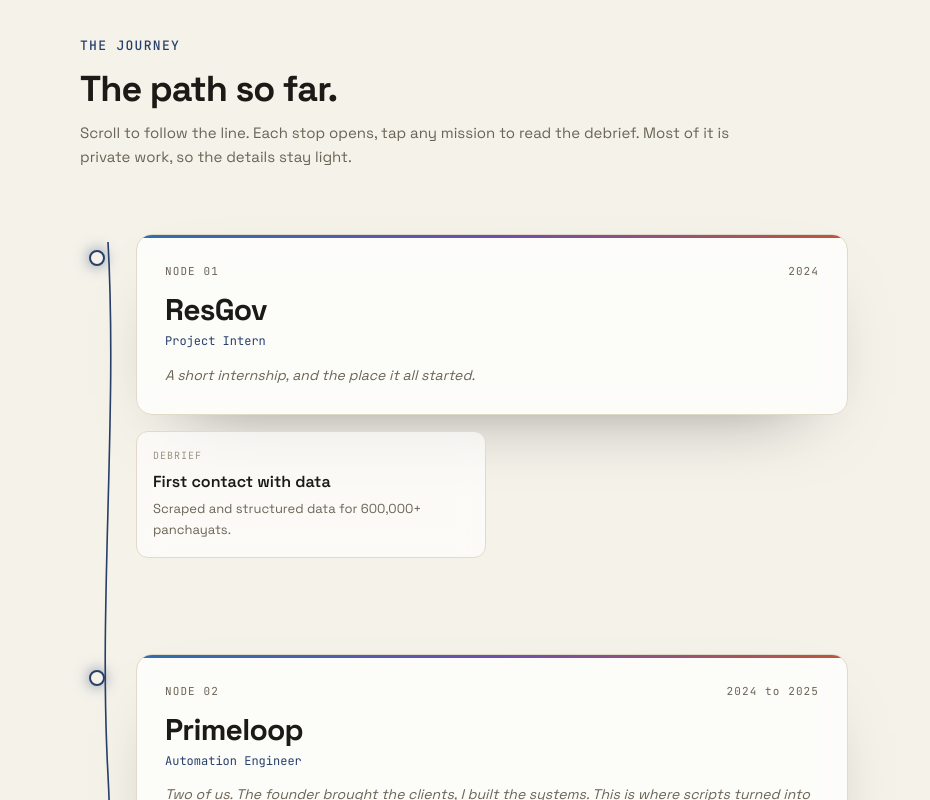
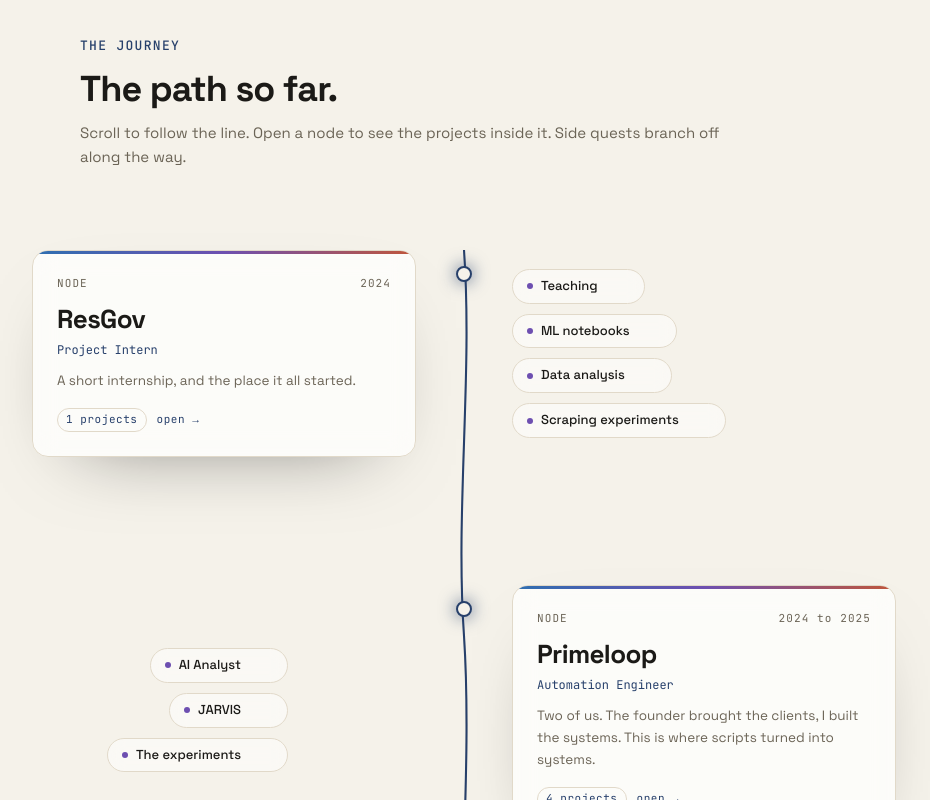
Before and after one commit to AyanDas2000/portfolio, a React (Vite) app: page / in a window 1280 px wide. Shown: the part 1160-1960 px from the top of the page, without its empty margins (176-1106 px from the left). Built offline with nearby package versions, Linux system fonts and the light colour scheme.

Commit message:
Journey v2: compact nodes open folder window (missions inside + back), side-quest branches on the margins, bidirectional reveals, thicker spine/head, remove standalone side quests

```diff
--- a/src/App.tsx
+++ b/src/App.tsx
@@ -7,7 +7,6 @@
 import { Journey } from './components/Journey'
 import { Craft } from './components/Craft'
 import { Stack } from './components/Stack'
-import { SideQuests } from './components/SideQuests'
 import { About } from './components/About'
 import { Contact } from './components/Contact'
 import { consoleLines, nav } from './data'
@@ -67,7 +66,6 @@
         <Journey />
         <Craft />
         <Stack />
-        <SideQuests />
         <About />
         <Contact />
       </main>
--- a/src/components/Journey.tsx
+++ b/src/components/Journey.tsx
@@ -1,82 +1,91 @@
 import { useRef, useState } from 'react'
 import { motion, useScroll, useTransform } from 'motion/react'
-import { journey, type Mission, type Stop } from '../data'
-import { Modal } from './Modal'
+import { journey, branchesByStop, type Branch, type Stop } from '../data'
+import { Modal, type ModalData } from './Modal'
+import { cn } from '../lib'
 import { Glass, LiveDot, Section, SectionHead } from './ui'
 
 const EASE: [number, number, number, number] = [0.22, 1, 0.36, 1]
-const SPINE = 'M20 0 C 32 130, 8 270, 20 400 C 32 540, 8 700, 20 840 C 27 920, 15 968, 20 1000'
+const SPINE = 'M20 0 C 31 130, 9 270, 20 400 C 31 540, 9 700, 20 840 C 27 920, 15 968, 20 1000'
+const VIEW = { once: false, margin: '-10%' } as const
 
-function MissionTile({ m, onOpen, i }: { m: Mission; onOpen: (m: Mission) => void; i: number }) {
+function NodeCard({ stop, onOpen }: { stop: Stop; onOpen: (s: Stop) => void }) {
   return (
     <motion.button
-      initial={{ opacity: 0, y: 22 }}
-      whileInView={{ opacity: 1, y: 0 }}
-      viewport={{ once: true, margin: '-8%' }}
-      transition={{ duration: 0.55, delay: i * 0.08, ease: EASE }}
-      onClick={() => onOpen(m)}
+      initial={{ opacity: 0, y: 30, scale: 0.97 }}
+      whileInView={{ opacity: 1, y: 0, scale: 1 }}
+      viewport={VIEW}
+      transition={{ duration: 0.7, ease: EASE }}
+      onClick={() => onOpen(stop)}
       aria-haspopup="dialog"
-      className="group w-full rounded-xl border p-4 text-left backdrop-blur-md transition-all duration-300 hover:-translate-y-1"
-      style={{
-        borderColor: 'var(--line)',
-        background: 'color-mix(in srgb, var(--surface) 62%, transparent)',
-      }}
+      className="group w-full max-w-sm text-left"
     >
-      <div className="flex items-center gap-2 font-mono text-[10px] tracking-widest" style={{ color: 'var(--faint)' }}>
-        {m.status === 'LIVE' ? <LiveDot /> : <span>DEBRIEF</span>}
-        <span className="ml-auto opacity-0 transition-opacity group-hover:opacity-100" style={{ color: 'var(--accent)' }}>
-          open →
-        </span>
-      </div>
-      <h4 className="mt-2 text-base font-semibold leading-tight" style={{ color: 'var(--text)' }}>
-        {m.title}
-      </h4>
-      <p className="mt-1.5 text-[13px] leading-relaxed" style={{ color: 'var(--muted)' }}>
-        {m.highlight}
-      </p>
+      <Glass bar glow={stop.current} className="p-5 sm:p-6">
+        <div className="flex items-center justify-between font-mono text-[11px] tracking-widest" style={{ color: 'var(--muted)' }}>
+          {stop.current ? <LiveDot /> : <span>NODE</span>}
+          <span>{stop.when}</span>
+        </div>
+        <h3 className="mt-2.5 text-2xl font-bold tracking-tight sm:text-[26px]" style={{ color: 'var(--text)' }}>
+          {stop.org}
+        </h3>
+        <p className="mt-1 font-mono text-[12px]" style={{ color: 'var(--accent)' }}>{stop.role}</p>
+        <p className="mt-2.5 text-[13.5px] leading-relaxed" style={{ color: 'var(--muted)' }}>{stop.blurb}</p>
+        <div className="mt-4 inline-flex items-center gap-2.5 font-mono text-[11px] tracking-wider" style={{ color: 'var(--accent)' }}>
+          <span className="rounded-full border px-2 py-0.5" style={{ borderColor: 'var(--line)' }}>{stop.missions.length} projects</span>
+          <span className="transition-transform group-hover:translate-x-1">open →</span>
+        </div>
+      </Glass>
     </motion.button>
   )
 }
 
-function StopBlock({ stop, index, onOpen }: { stop: Stop; index: number; onOpen: (m: Mission) => void }) {
+function BranchChip({ b, onOpen, i }: { b: Branch; onOpen: (b: Branch) => void; i: number }) {
   return (
-    <div className="relative">
-      {/* anchor dot on the spine */}
+    <motion.button
+      initial={{ opacity: 0, y: 16 }}
+      whileInView={{ opacity: 1, y: 0 }}
+      viewport={VIEW}
+      transition={{ duration: 0.5, delay: i * 0.06, ease: EASE }}
+      onClick={() => onOpen(b)}
+      className="group inline-flex items-center gap-2 rounded-full border px-3.5 py-1.5 backdrop-blur-sm transition-transform hover:-translate-y-0.5"
+      style={{ borderColor: 'var(--line)', background: 'color-mix(in srgb, var(--surface) 52%, transparent)' }}
+    >
+      <span className="h-1.5 w-1.5 rounded-full" style={{ background: 'var(--c2)' }} />
+      <span className="text-[13px] font-medium" style={{ color: 'var(--text)' }}>{b.title}</span>
+      <span className="font-mono text-[10px] opacity-0 transition-opacity group-hover:opacity-100" style={{ color: 'var(--accent)' }}>open</span>
+    </motion.button>
+  )
+}
+
+function StopRow({
+  stop, side, onOpenStop, onOpenBranch,
+}: {
+  stop: Stop
+  side: 'left' | 'right'
+  onOpenStop: (s: Stop) => void
+  onOpenBranch: (b: Branch) => void
+}) {
+  const branches = branchesByStop[stop.id] ?? []
+  const nodeCol = side === 'left' ? 'md:order-1 md:justify-end' : 'md:order-2 md:justify-start'
+  const brCol = side === 'left' ? 'md:order-2 md:items-start' : 'md:order-1 md:items-end'
+
+  return (
+    <div className="relative grid items-center gap-8 md:grid-cols-2 md:gap-24">
+      {/* anchor on the spine */}
       <motion.span
-        initial={{ scale: 0.4, opacity: 0 }}
+        initial={{ scale: 0.3, opacity: 0 }}
         whileInView={{ scale: 1, opacity: 1 }}
-        viewport={{ once: true, margin: '-20%' }}
+        viewport={VIEW}
         transition={{ duration: 0.5, ease: EASE }}
-        className="absolute -left-[31px] top-4 h-4 w-4 rounded-full border-2 sm:-left-[47px]"
-        style={{ borderColor: 'var(--accent)', background: 'var(--bg)', boxShadow: '0 0 14px 1px color-mix(in srgb, var(--accent) 50%, transparent)' }}
+        className="absolute left-1/2 top-4 hidden h-4 w-4 -translate-x-1/2 rounded-full border-2 md:block"
+        style={{ borderColor: 'var(--accent)', background: 'var(--bg)', boxShadow: '0 0 16px 2px color-mix(in srgb, var(--accent) 55%, transparent)' }}
       />
-
-      <motion.div
-        initial={{ opacity: 0, y: 34, scale: 0.97 }}
-        whileInView={{ opacity: 1, y: 0, scale: 1 }}
-        viewport={{ once: true, margin: '-14%' }}
-        transition={{ duration: 0.75, ease: EASE }}
-      >
-        <Glass bar glow={stop.current} className="p-6 sm:p-7">
-          <div className="flex items-center justify-between font-mono text-[11px] tracking-widest" style={{ color: 'var(--muted)' }}>
-            {stop.current ? <LiveDot /> : <span>NODE 0{index + 1}</span>}
-            <span>{stop.when}</span>
-          </div>
-          <h3 className="mt-3 text-2xl font-bold tracking-tight sm:text-3xl" style={{ color: 'var(--text)' }}>
-            {stop.org}
-          </h3>
-          <p className="mt-1 font-mono text-[12px]" style={{ color: 'var(--accent)' }}>
-            {stop.role}
-          </p>
-          <p className="mt-3 text-[14px] italic leading-relaxed" style={{ color: 'var(--muted)' }}>
-            {stop.blurb}
-          </p>
-        </Glass>
-      </motion.div>
-
-      <div className="mt-4 grid gap-3 sm:grid-cols-2">
-        {stop.missions.map((m, i) => (
-          <MissionTile key={m.id} m={m} onOpen={onOpen} i={i} />
+      <div className={cn('flex justify-center', nodeCol)}>
+        <NodeCard stop={stop} onOpen={onOpenStop} />
+      </div>
+      <div className={cn('flex flex-wrap justify-center gap-2.5 md:max-w-xs md:flex-col md:flex-nowrap', brCol)}>
+        {branches.map((b, i) => (
+          <BranchChip key={b.id} b={b} onOpen={onOpenBranch} i={i} />
         ))}
       </div>
     </div>
@@ -84,9 +93,9 @@
 }
 
 export function Journey() {
-  const [active, setActive] = useState<Mission | null>(null)
+  const [modal, setModal] = useState<ModalData | null>(null)
   const track = useRef<HTMLDivElement>(null)
-  const { scrollYProgress } = useScroll({ target: track, offset: ['start 0.75', 'end 0.6'] })
+  const { scrollYProgress } = useScroll({ target: track, offset: ['start 0.8', 'end 0.55'] })
   const headTop = useTransform(scrollYProgress, [0, 1], ['0%', '100%'])
   const headOpacity = useTransform(scrollYProgress, [0, 0.02, 0.98, 1], [0, 1, 1, 0])
 
@@ -96,44 +105,33 @@
         <SectionHead
           eyebrow="THE JOURNEY"
           title="The path so far."
-          intro="Scroll to follow the line. Each stop opens, tap any mission to read the debrief. Most of it is private work, so the details stay light."
+          intro="Scroll to follow the line. Open a node to see the projects inside it. Side quests branch off along the way."
         />
       </div>
 
-      <div ref={track} className="relative mx-auto mt-16 max-w-3xl pl-10 sm:pl-14">
-        {/* the chakra spine, draws as you scroll */}
-        <svg className="absolute left-3 top-2 h-[calc(100%-1rem)] w-8" viewBox="0 0 40 1000" preserveAspectRatio="none" aria-hidden>
-          <path d={SPINE} fill="none" stroke="var(--line)" strokeWidth="1.4" />
-          <motion.path
-            d={SPINE}
-            fill="none"
-            stroke="var(--accent)"
-            strokeWidth="2"
-            strokeLinecap="round"
-            style={{ pathLength: scrollYProgress }}
-          />
+      <div ref={track} className="relative mx-auto mt-20 max-w-5xl px-4">
+        <svg className="pointer-events-none absolute left-1/2 top-0 hidden h-full w-8 -translate-x-1/2 md:block" viewBox="0 0 40 1000" preserveAspectRatio="none" aria-hidden>
+          <path d={SPINE} fill="none" stroke="var(--line)" strokeWidth="2" />
+          <motion.path d={SPINE} fill="none" stroke="var(--accent)" strokeWidth="2.6" strokeLinecap="round" style={{ pathLength: scrollYProgress }} />
         </svg>
-
-        {/* glowing head that travels the line */}
-        <motion.div
-          style={{ top: headTop, opacity: headOpacity }}
-          className="absolute left-3 z-10 -translate-x-1/2 -translate-y-1/2"
-          aria-hidden
-        >
-          <span
-            className="block h-3 w-3 rounded-full"
-            style={{ background: 'var(--core)', boxShadow: '0 0 16px 4px color-mix(in srgb, var(--accent) 70%, transparent)' }}
-          />
+        <motion.div style={{ top: headTop, opacity: headOpacity }} className="absolute left-1/2 z-10 hidden -translate-x-1/2 -translate-y-1/2 md:block" aria-hidden>
+          <span className="block h-3.5 w-3.5 rounded-full" style={{ background: 'var(--core)', boxShadow: '0 0 20px 5px color-mix(in srgb, var(--accent) 75%, transparent)' }} />
         </motion.div>
 
-        <div className="space-y-16 sm:space-y-24">
+        <div className="space-y-24 sm:space-y-32">
           {journey.map((stop, i) => (
-            <StopBlock key={stop.id} stop={stop} index={i} onOpen={setActive} />
+            <StopRow
+              key={stop.id}
+              stop={stop}
+              side={i % 2 === 0 ? 'left' : 'right'}
+              onOpenStop={(s) => setModal({ kind: 'stop', stop: s })}
+              onOpenBranch={(b) => setModal({ kind: 'item', title: b.title, body: b.body, tech: b.tech })}
+            />
           ))}
         </div>
       </div>
 
-      <Modal mission={active} onClose={() => setActive(null)} />
+      <Modal data={modal} onClose={() => setModal(null)} />
     </Section>
   )
 }
--- a/src/components/Modal.tsx
+++ b/src/components/Modal.tsx
@@ -1,32 +1,43 @@
-import { useEffect, useRef } from 'react'
+import { useEffect, useState } from 'react'
 import { AnimatePresence, motion } from 'motion/react'
-import type { Mission } from '../data'
+import type { Mission, Stop } from '../data'
 import { Chip, LiveDot, accentVar } from './ui'
 
-export function Modal({ mission, onClose }: { mission: Mission | null; onClose: () => void }) {
-  const closeRef = useRef<HTMLButtonElement>(null)
-  const lastFocused = useRef<HTMLElement | null>(null)
+export type ModalData =
+  | { kind: 'stop'; stop: Stop }
+  | { kind: 'item'; title: string; body: string; tech?: string[] }
+
+function IconBtn({ onClick, label, children }: { onClick: () => void; label: string; children: React.ReactNode }) {
+  return (
+    <button onClick={onClick} aria-label={label} className="transition-opacity hover:opacity-70" style={{ color: 'var(--muted)' }}>
+      {children}
+    </button>
+  )
+}
+
+export function Modal({ data, onClose }: { data: ModalData | null; onClose: () => void }) {
+  const [sel, setSel] = useState<Mission | null>(null)
 
   useEffect(() => {
-    if (!mission) return
-    lastFocused.current = document.activeElement as HTMLElement
+    setSel(null)
+  }, [data])
+
+  useEffect(() => {
+    if (!data) return
     const onKey = (e: KeyboardEvent) => {
-      if (e.key === 'Escape') onClose()
+      if (e.key === 'Escape') sel ? setSel(null) : onClose()
     }
     document.addEventListener('keydown', onKey)
     document.body.style.overflow = 'hidden'
-    const t = window.setTimeout(() => closeRef.current?.focus(), 30)
     return () => {
       document.removeEventListener('keydown', onKey)
       document.body.style.overflow = ''
-      window.clearTimeout(t)
-      lastFocused.current?.focus?.()
     }
-  }, [mission, onClose])
+  }, [data, sel, onClose])
 
   return (
     <AnimatePresence>
-      {mission && (
+      {data && (
         <motion.div
           className="fixed inset-0 z-[80] flex items-center justify-center p-4"
           initial={{ opacity: 0 }}
@@ -39,63 +50,83 @@
           <motion.div
             role="dialog"
             aria-modal="true"
-            aria-labelledby="modal-title"
             initial={{ opacity: 0, scale: 0.95, y: 14 }}
             animate={{ opacity: 1, scale: 1, y: 0 }}
             exit={{ opacity: 0, scale: 0.97, y: 8 }}
-            transition={{ duration: 0.22, ease: [0.22, 1, 0.36, 1] }}
+            transition={{ duration: 0.24, ease: [0.22, 1, 0.36, 1] }}
             onClick={(e) => e.stopPropagation()}
-            className="relative z-10 w-full max-w-lg overflow-hidden rounded-2xl border backdrop-blur-md"
+            className="relative z-10 w-full max-w-xl overflow-hidden rounded-2xl border backdrop-blur-md"
             style={{
               borderColor: 'var(--line)',
-              background: 'color-mix(in srgb, var(--surface) 92%, transparent)',
+              background: 'color-mix(in srgb, var(--surface) 94%, transparent)',
               boxShadow: '0 40px 100px -40px rgba(0,0,0,0.7)',
             }}
           >
-            <div
-              className="absolute inset-x-0 top-0 h-[3px]"
-              style={{ background: 'linear-gradient(90deg, var(--c1), var(--c2), var(--c3))' }}
-            />
-            <div
-              className="flex items-center justify-between border-b px-6 py-4"
-              style={{ borderColor: 'var(--line)' }}
-            >
-              {mission.status === 'LIVE' ? (
-                <LiveDot />
+            <div className="absolute inset-x-0 top-0 h-[3px]" style={{ background: 'linear-gradient(90deg, var(--c1), var(--c2), var(--c3))' }} />
+
+            {/* header */}
+            <div className="flex items-center justify-between border-b px-6 py-4" style={{ borderColor: 'var(--line)' }}>
+              {data.kind === 'stop' && sel ? (
+                <button onClick={() => setSel(null)} className="font-mono text-[11px] tracking-widest transition-opacity hover:opacity-70" style={{ color: 'var(--accent)' }}>
+                  ← back
+                </button>
               ) : (
                 <span className="font-mono text-[11px] tracking-widest" style={{ color: 'var(--muted)' }}>
-                  DEBRIEF
+                  {data.kind === 'stop' ? data.stop.org.toUpperCase() : 'SIDE QUEST'}
                 </span>
               )}
-              <button
-                ref={closeRef}
-                onClick={onClose}
-                aria-label="Close"
-                className="transition-colors"
-                style={{ color: 'var(--muted)' }}
-              >
+              <IconBtn onClick={onClose} label="Close">
                 <svg width="20" height="20" viewBox="0 0 24 24" fill="none" stroke="currentColor" strokeWidth="2" aria-hidden>
                   <path d="M6 6l12 12M18 6L6 18" />
                 </svg>
-              </button>
+              </IconBtn>
             </div>
 
             <div className="max-h-[70vh] overflow-y-auto px-6 py-5">
-              <h3 id="modal-title" className="text-2xl font-bold tracking-tight" style={{ color: 'var(--text)' }}>
-                {mission.title}
-              </h3>
-              <p className="mt-2 text-[13px] font-medium" style={{ color: 'var(--accent)' }}>
-                {mission.highlight}
-              </p>
-              <p className="mt-4 text-[15px] leading-relaxed" style={{ color: 'var(--muted)' }}>
-                {mission.debrief}
-              </p>
-              {mission.tech && mission.tech.length > 0 && (
-                <div className="mt-5 flex flex-wrap gap-1.5">
-                  {mission.tech.map((t, i) => (
-                    <Chip key={t} label={t} color={accentVar(i)} />
-                  ))}
-                </div>
+              {data.kind === 'item' ? (
+                <>
+                  <h3 className="text-2xl font-bold tracking-tight" style={{ color: 'var(--text)' }}>{data.title}</h3>
+                  <p className="mt-4 text-[15px] leading-relaxed" style={{ color: 'var(--muted)' }}>{data.body}</p>
+                  {data.tech && (
+                    <div className="mt-5 flex flex-wrap gap-1.5">
+                      {data.tech.map((t, i) => <Chip key={t} label={t} color={accentVar(i)} />)}
+                    </div>
+                  )}
+                </>
+              ) : sel ? (
+                <>
+                  {sel.status === 'LIVE' && <div className="mb-3"><LiveDot /></div>}
+                  <h3 className="text-2xl font-bold tracking-tight" style={{ color: 'var(--text)' }}>{sel.title}</h3>
+                  <p className="mt-2 text-[13px] font-medium" style={{ color: 'var(--accent)' }}>{sel.highlight}</p>
+                  <p className="mt-4 text-[15px] leading-relaxed" style={{ color: 'var(--muted)' }}>{sel.debrief}</p>
+                  {sel.tech && (
+                    <div className="mt-5 flex flex-wrap gap-1.5">
+                      {sel.tech.map((t, i) => <Chip key={t} label={t} color={accentVar(i)} />)}
+                    </div>
+                  )}
+                </>
+              ) : (
+                <>
+                  <p className="text-[13px]" style={{ color: 'var(--muted)' }}>{data.stop.role} · {data.stop.when}</p>
+                  <p className="mt-2 text-[14px] italic leading-relaxed" style={{ color: 'var(--muted)' }}>{data.stop.blurb}</p>
+                  <div className="mt-5 grid gap-2.5 sm:grid-cols-2">
+                    {data.stop.missions.map((m) => (
+                      <button
+                        key={m.id}
+                        onClick={() => setSel(m)}
+                        className="group rounded-xl border p-4 text-left transition-all duration-200 hover:-translate-y-0.5"
+                        style={{ borderColor: 'var(--line)', background: 'color-mix(in srgb, var(--surface2) 55%, transparent)' }}
+                      >
+                        <div className="flex items-center justify-between font-mono text-[10px] tracking-widest" style={{ color: 'var(--faint)' }}>
+                          <span>{m.status === 'LIVE' ? 'LIVE' : 'PROJECT'}</span>
+                          <span className="opacity-0 transition-opacity group-hover:opacity-100" style={{ color: 'var(--accent)' }}>open →</span>
+                        </div>
+                        <h4 className="mt-2 text-[15px] font-semibold leading-tight" style={{ color: 'var(--text)' }}>{m.title}</h4>
+                        <p className="mt-1 text-[12.5px] leading-relaxed" style={{ color: 'var(--muted)' }}>{m.highlight}</p>
+                      </button>
+                    ))}
+                  </div>
+                </>
               )}
             </div>
           </motion.div>
--- a/src/data.ts
+++ b/src/data.ts
@@ -10,7 +10,7 @@
 export const nav = [
   { id: 'journey', label: 'Journey' },
   { id: 'craft', label: 'Craft' },
-  { id: 'beyond', label: 'Beyond' },
+  { id: 'about', label: 'About' },
 ]
 
 // 1. Hero + 2. Soul
@@ -245,3 +245,23 @@
   "> you opened the console. that means you're curious, which was the whole point.",
   '> reach me: ayan11112000@gmail.com. and for the record, the toad sage had it right.',
 ]
+
+// Side-quest branches that hang off the main path at each era.
+export type Branch = { id: string; title: string; body: string; tech?: string[] }
+export const branchesByStop: Record<string, Branch[]> = {
+  resgov: [
+    { id: 'b-teach', title: 'Teaching', body: "I've tutored on the side for years, teaching people the things I once had to teach myself. It taught me that if you can't explain a thing simply, you don't really have it." },
+    { id: 'b-ml', title: 'ML notebooks', body: 'Notebooks where I first pushed on machine learning, the place the math started meeting code.' },
+    { id: 'b-data', title: 'Data analysis', body: 'Pulling datasets apart to find what they were actually saying, before the answer was obvious.' },
+    { id: 'b-scrape', title: 'Scraping experiments', body: 'Early scrapers and small automations. Rough, but the muscle that led to everything after.', tech: ['Python', 'Selenium'] },
+  ],
+  primeloop: [
+    { id: 'b-analyst', title: 'AI Analyst', body: 'A build that reads a dataset and tells you what is actually going on in it, so analysis starts from questions instead of spreadsheets.' },
+    { id: 'b-jarvis', title: 'JARVIS', body: 'A voice assistant built from scratch. Yes, named after that one. I wanted to see how far I could get building my own from nothing.', tech: ['Python', 'Whisper'] },
+    { id: 'b-exp', title: 'The experiments', body: 'Machine-learning notebooks, data-analysis projects, scrapers, a drawer of half-built ideas from the years before the real work.' },
+  ],
+  outpilot: [
+    { id: 'b-moto', title: 'Motorcycle app', body: 'My bike ships with a companion app from the manufacturer, but it is laggy and half-broken. I reverse-engineered it, stripped it to the frame, and rebuilt it sleek. Now my phone talks to my motorcycle properly.', tech: ['Kotlin', 'BLE'] },
+    { id: 'b-support', title: 'Support tooling', body: 'A ticket viewer and an auth bridge I built to make messy support queues legible.' },
+  ],
+}
```
